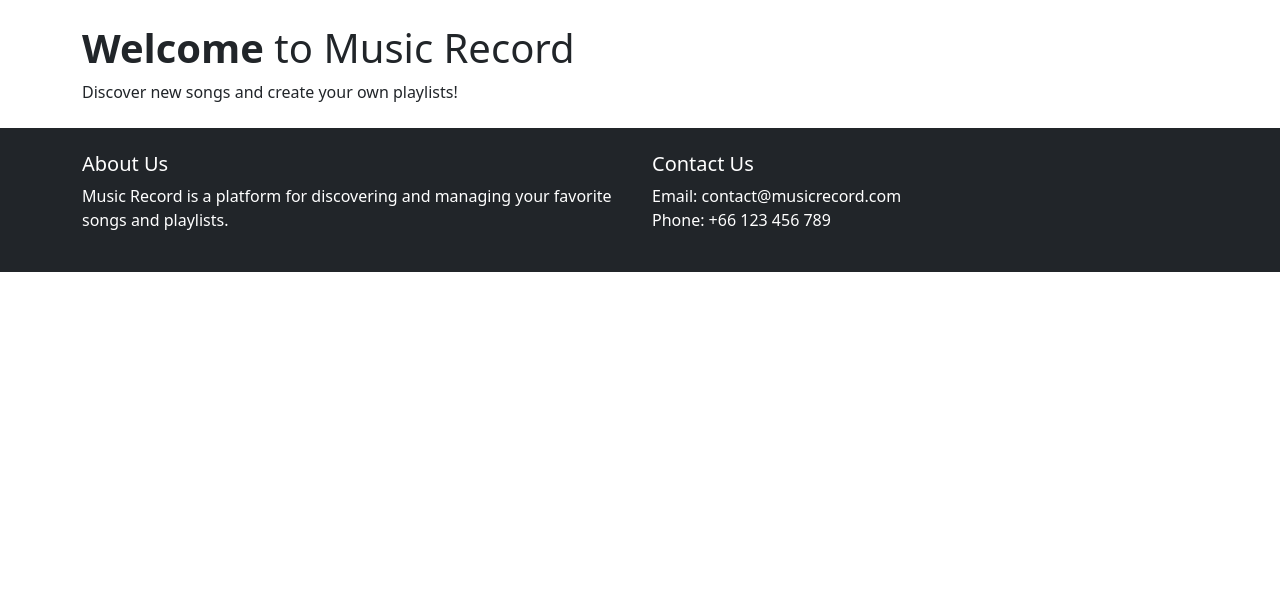
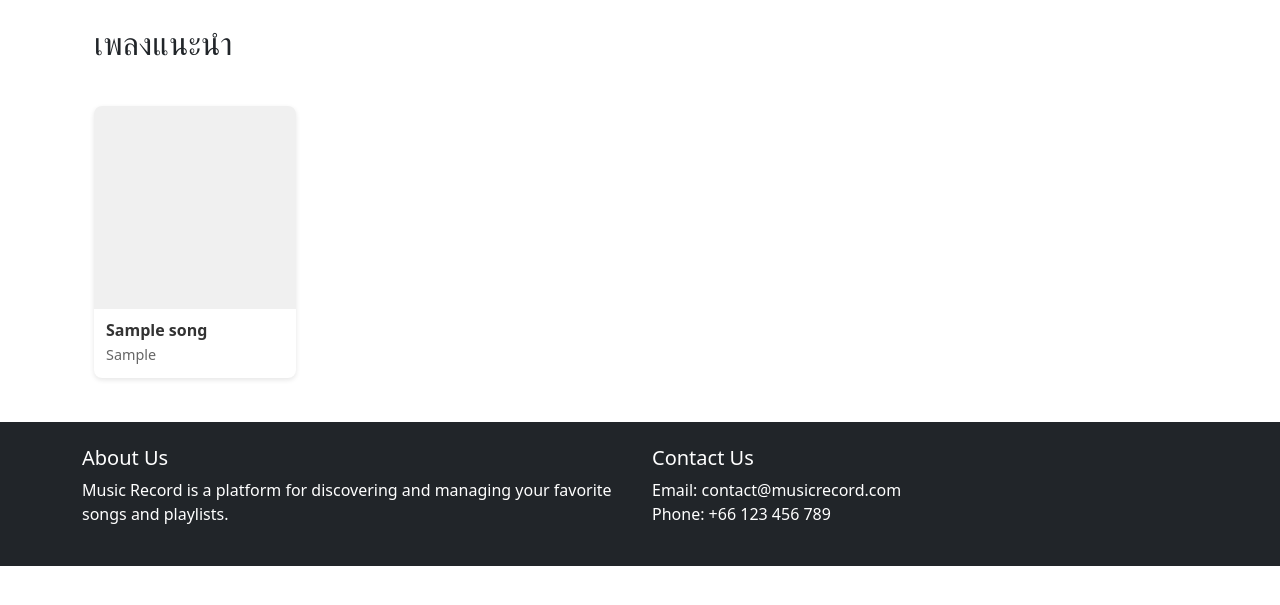
Before and after one commit to Peeranatz/My-website, a Flask app: page /home in a window 1280 px wide. Shown: the part 56-661 px from the top of the page. Run offline with Flask 3, Linux system fonts and the light colour scheme; the first user in the database is signed in; tables that the repository leaves empty hold one stand-in row (Sample ...).

Commit message:
แก้ไขหน้า Home.html

```diff
--- a/app/routes.py
+++ b/app/routes.py
@@ -20,7 +20,9 @@ def index():
 @main_routes.route('/home')
 @login_required
 def home():
-    return render_template('home.html')
+    # ดึงเพลงทั้งหมดจาก database
+    songs = Song.query.all()
+    return render_template('home.html', songs=songs)
 
 @main_routes.route('/about')
 def about():
--- a/app/templates/home.html
+++ b/app/templates/home.html
@@ -1,8 +1,84 @@
 {% extends "base.html" %}
 {% block content %}
-<h1>
-    <strong>Welcome</strong>
-    to Music Record
-</h1>
-<p>Discover new songs and create your own playlists!</p>
+<div class="container mt-4">
+    <div class="row">
+        <div class="col-12">
+            <h2 class="mb-4">เพลงแนะนำ</h2>
+        </div>
+    </div>
+
+    <div class="music-grid">
+        {% for song in songs %}
+        <div class="music-card">
+            <div class="music-card-image">
+                {% if song.image_url %}
+                <img src="{{ song.image_url }}" alt="{{ song.title }}">
+                {% else %}
+                <div class="placeholder-image"></div>
+                {% endif %}
+            </div>
+            <div class="music-card-content">
+                <h5 class="song-title">{{ song.title }}</h5>
+                <p class="artist-name">{{ song.artist }}</p>
+            </div>
+        </div>
+        {% endfor %}
+    </div>
+</div>
+
+<style>
+    .music-grid {
+        display: grid;
+        grid-template-columns: repeat(auto-fill, minmax(200px, 1fr));
+        gap: 20px;
+        padding: 20px 0;
+    }
+
+    .music-card {
+        background: #fff;
+        border-radius: 8px;
+        overflow: hidden;
+        box-shadow: 0 2px 5px rgba(0, 0, 0, 0.1);
+        transition: transform 0.3s ease;
+    }
+
+    .music-card:hover {
+        transform: translateY(-5px);
+    }
+
+    .music-card-image {
+        width: 100%;
+        aspect-ratio: 1;
+        overflow: hidden;
+    }
+
+    .music-card-image img {
+        width: 100%;
+        height: 100%;
+        object-fit: cover;
+    }
+
+    .placeholder-image {
+        width: 100%;
+        height: 100%;
+        background-color: #f0f0f0;
+    }
+
+    .music-card-content {
+        padding: 12px;
+    }
+
+    .song-title {
+        margin: 0;
+        font-size: 1rem;
+        font-weight: 600;
+        color: #333;
+    }
+
+    .artist-name {
+        margin: 4px 0 0;
+        font-size: 0.9rem;
+        color: #666;
+    }
+</style>
 {% endblock %}
```
Also changed, not shown: app/static/css/images/styles.css (+85 -0 lines).
